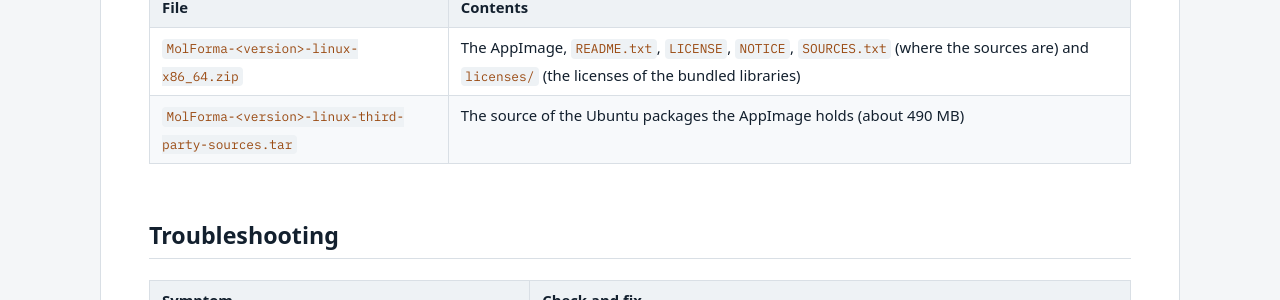
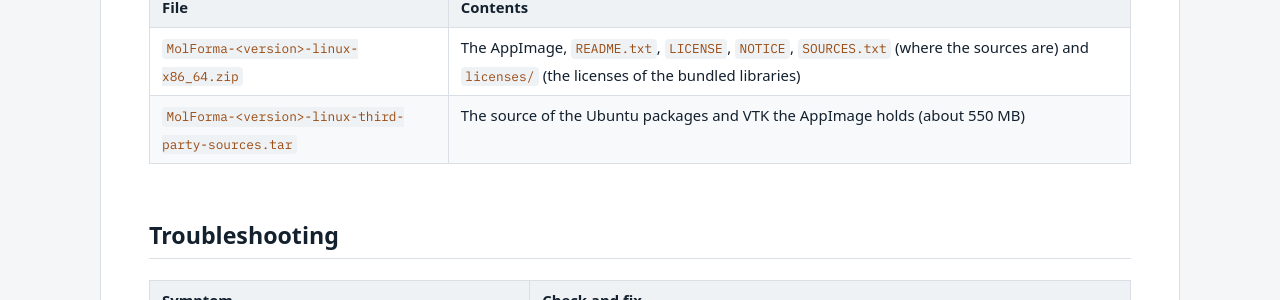
Before and after one commit to hnakada123/MolForma, a Jekyll site: the page built from docs/en/installation/appimage.md, in a window 1280 px wide and 900 px high, scrolled down 4638 px. Shown: the part 155-455 px from the top of the window. Built offline with Jekyll 4.4.1, drawn with Linux system fonts in a browser that asks for light colours; some web fonts are replaced; our own code applies the rules of GitHub Pages for plain Markdown files.

Commit message:
Put VTK's source in the tar of the Linux release
The tar held the Ubuntu packages only, and SOURCES.txt linked to vtk.org
for VTK. The source of what the AppImage holds now comes from one place,
as in the macOS release: release.sh fetches the pinned archive again,
which the image does not keep, and checks its SHA-256.

Co-Authored-By: Claude Opus 5.5 <noreply@anthropic.com>

```diff
--- a/docs/en/installation/appimage.md
+++ b/docs/en/installation/appimage.md
@@ -123,7 +123,7 @@ This makes two files in `build-appimage/`. Tag the release `v<version>` (`SOURCE
 | File | Contents |
 | --- | --- |
 | `MolForma-<version>-linux-x86_64.zip` | The AppImage, `README.txt`, `LICENSE`, `NOTICE`, `SOURCES.txt` (where the sources are) and `licenses/` (the licenses of the bundled libraries) |
-| `MolForma-<version>-linux-third-party-sources.tar` | The source of the Ubuntu packages the AppImage holds (about 490 MB) |
+| `MolForma-<version>-linux-third-party-sources.tar` | The source of the Ubuntu packages and VTK the AppImage holds (about 550 MB) |
 
 ## Troubleshooting
 
```
Also changed, not shown: CLAUDE.md (+1 -1 lines), docs/installation/appimage.md (+1 -1 lines), 2 other files.
